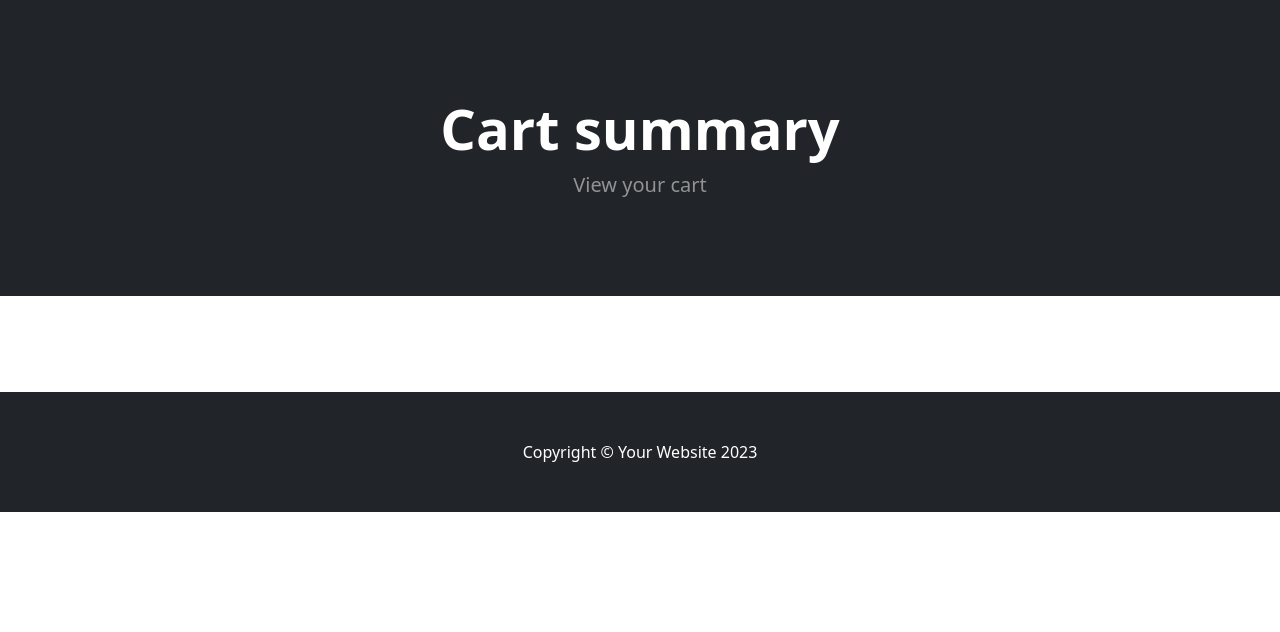
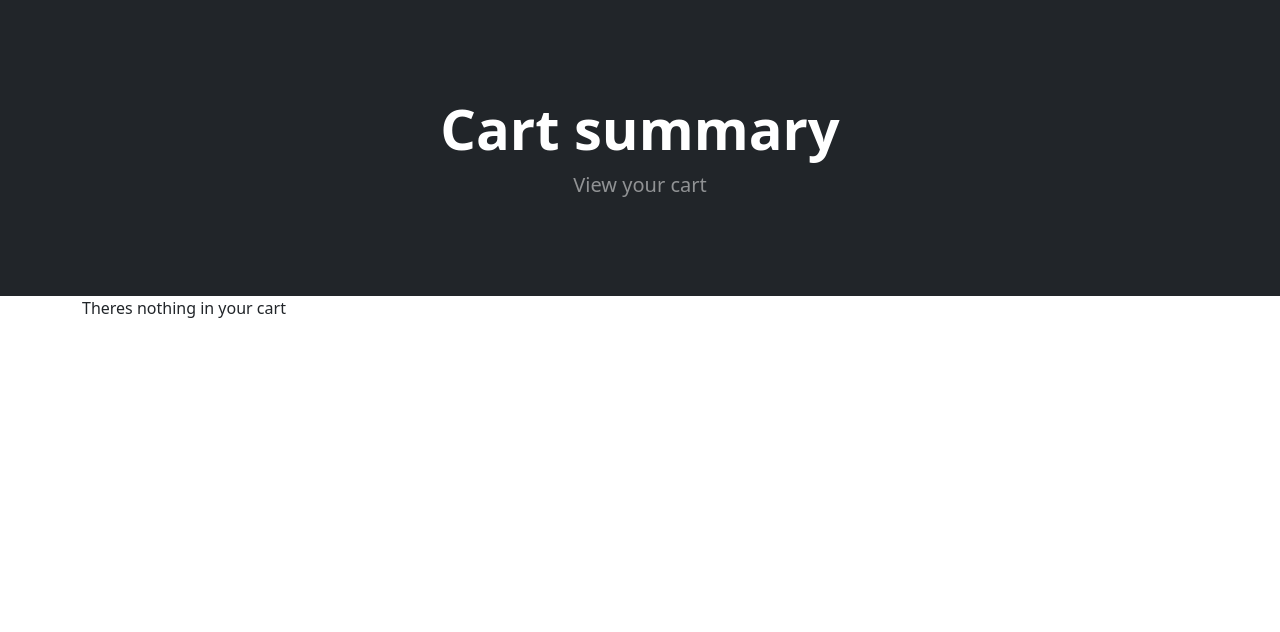
Before and after one commit to Swarna1996/ECommerce-website, a Django app: page /cart/ in a window 1280 px wide. Shown: the part 57-689 px from the top of the page. Run offline with Django 5.2, Linux system fonts and the light colour scheme; some libraries are stand-ins or nearby versions.

Commit message:
Update shopping cart summary page

```diff
--- a/cart/cart.py
+++ b/cart/cart.py
@@ -1,3 +1,5 @@
+from store.models import Product
+
 class Cart():
     def __init__(self,request):
         self.session = request.session
@@ -24,6 +26,15 @@ class Cart():
 
         self.session.modified = True
 
-
+    #To count how many items in out cart
     def __len__(self):
 	    return len(self.cart)
+
+
+    def get_prods(self):
+         #Get ids from cart
+         product_ids = self.cart.keys()
+         #Use ids to lookup products in database model
+         products = Product.objects.filter(id__in=product_ids) #"__in" A lookup expression provided by Django ORM, which means “check if the field value is in a given list/iterable.”
+
+         return products
--- a/cart/templates/cart_summary.html
+++ b/cart/templates/cart_summary.html
@@ -10,15 +10,52 @@
         </header>
 
         <div class="container">
-        	<div class="row">
-        		<center>
-        			<div class="col-8">
-        				<br/><br/>
 
-                        <br/><br/>
-        			</div>
-        		</center>
-        	</div>
+            {% if cart_products %}
+
+            {% for product in cart_products %}
+
+                    <div class="card mb-3" >
+        <div class="row g-0">
+            <div class="col-md-4">
+            <img src="{{product.image.url}}" class="img-fluid rounded-start" alt="...">
+            </div>
+            <div class="col-md-8">
+            <div class="card-body">
+                <h5 class="card-title">{{product.name}}</h5>
+                <p class="card-text">{{product.description}}</p>
+
+                {% if product.is_sale %}
+                    <div class="d-flex justify-content-center small text-warning mb-2">
+                        <div class="bi-star-fill"></div>
+                        &nbsp;&nbsp;Sale!&nbsp;&nbsp;
+                        <div class="bi-star-fill"></div>
+                    </div>
+                                    <!-- Product price-->
+                                     <strike> ${{product.price}} </strike>
+                                     &nbsp;
+                                     ${{product.sale_price}}
+
+                {% else%}
+                    ${{product.price}}
+                    <br/>
+                {%endif%}
+                <br/>
+                <br/>
+                <br/>
+                <a href="{% url 'home' %}" class="btn btn-secondary">Home</a>
+            </div>
+            </div>
+        </div>
         </div>
 
+            {%endfor%}
+        {% else %}
+            Theres nothing in your cart
+
+        {% endif %}
+
+        </div>
+        <br/><br/><br/><br/><br/><br/><br/><br/><br/><br/><br/><br/><br/><br/><br/><br/>
+
     {% endblock %}
--- a/cart/views.py
+++ b/cart/views.py
@@ -6,7 +6,10 @@ from django.http import JsonResponse
 # Create your views here.
 
 def cart_summary(request):
-    return render(request,"cart_summary.html",{})
+    #Get the cart
+    cart = Cart(request)
+    cart_products = cart.get_prods
+    return render(request,"cart_summary.html",{'cart_products':cart_products})
 
 def cart_add(request):
     #get the cart
```
Also changed, not shown: db.sqlite3.
